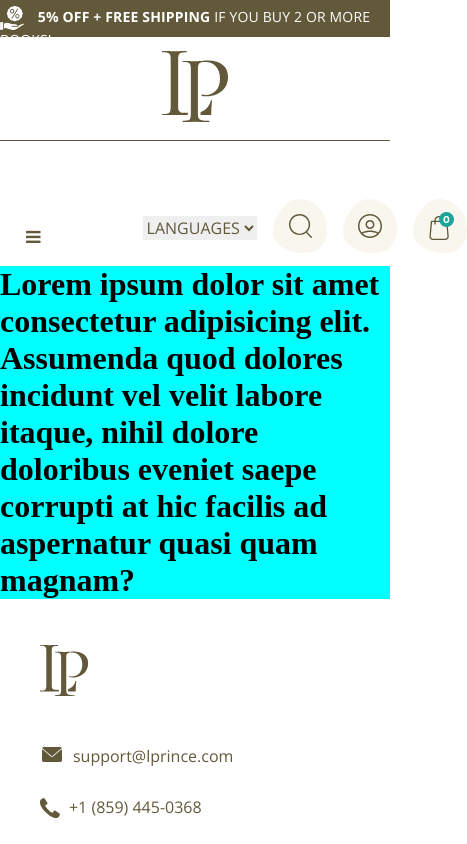
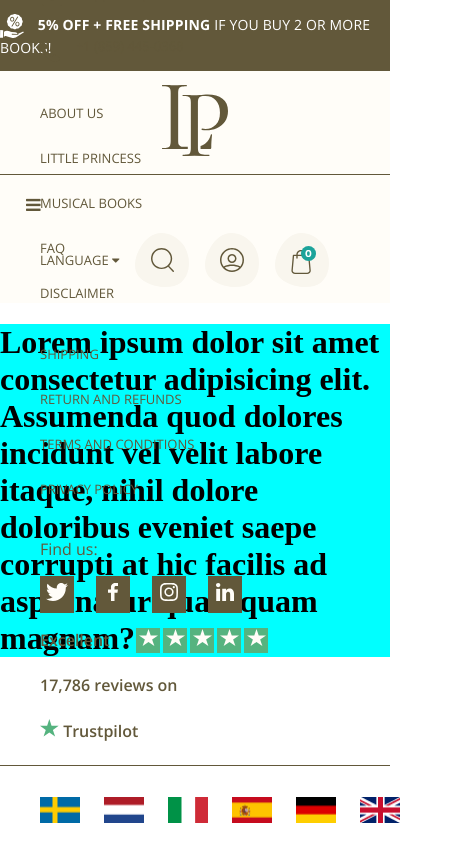
Before and after one commit to saadwiztech/dummy-littlePrinces, an Angular app: page / in a window 390 px wide. Shown: the top 844 px of the page, 467 px wide, since content can reach past the window. Built offline with nearby package versions, Linux system fonts and the light colour scheme.

Commit message:
fixes in ui

```diff
--- a/src/app/app.component.scss
+++ b/src/app/app.component.scss
@@ -1,6 +1,5 @@
-.banner{
-    position:relative;
-    top: 140px;
-    width: 100%;
-    height: 500px;
+.body{
+    display:flex;
+    flex-direction: column;
+    justify-content:center;
 }
--- a/src/app/layout/footer/footer.component.html
+++ b/src/app/layout/footer/footer.component.html
@@ -1,3 +1,4 @@
+<div class="footer">
 <div class="container">
   <div class="content">
     <div class="contact">
@@ -201,3 +202,4 @@
     </ul>
   </div>
 </div>
+</div>
--- a/src/app/layout/footer/footer.component.scss
+++ b/src/app/layout/footer/footer.component.scss
@@ -1,16 +1,25 @@
-.container {
+
+ .footer {
+   width: 100%;
   display: flex;
-  position: fixed;
-  flex-direction: column;
+  justify-content:center;
+  align-content:center;
+
   left: 0;
   bottom: 0;
+  position: fixed;
+   .container {
+    max-width: 1530px;
     width: 100%;
-  text-align: left;
+     display: flex;
+     flex-direction: column;
      font-family: var(--family-primary);
+     align-items: center;
      .content {
+       width: 100%;
        display: flex;
-    width: 95%;
-    justify-content: space-evenly;
+       justify-content: space-around;
+       border-bottom: 0.1px solid var(--text-default);
 
        ul li {
          list-style: none;
@@ -82,7 +91,6 @@
      .flags ul{
        display:flex;
        justify-content:center;
-    border-top: 0.1px solid var(--text-default);
        li{
          list-style: none;
        }
@@ -92,6 +100,16 @@
          margin-top:15.4px;
          margin-right: 24px;
        }
+     }
+
+   }
+ }
+
+ @media only screen and  (max-width: 1149px){
+  ul li a  {
+     font-size: 13px !important;
+     letter-spacing: 0px;
+
   }
 
 }
@@ -123,12 +141,13 @@
 
       .reviews{
         font-weight:600;
-        text-align: left;
+        text-align: left !important;
     }
       }
   }
-  .flags ul{
-    justify-content: flex-start;
+  .flags{
+    width: 100%;
+    display: flex;
   }
   }
 
--- a/src/app/layout/header/header.component.html
+++ b/src/app/layout/header/header.component.html
@@ -4,7 +4,7 @@
 <header>
   <div class="offer">
     <p>
-              <svg  viewBox="0 0 22 22" fill="none" xmlns="http://www.w3.org/2000/svg">
+      <svg viewBox="0 0 22 22" fill="none" xmlns="http://www.w3.org/2000/svg">
         <path
           d="M11.1857 6.15568C11.8074 6.15568 12.3135 5.52632 12.3135 4.75263C12.3135 3.97915 11.8074 3.34979 11.1857 3.34979C10.5637 3.34979 10.0576 3.97915 10.0576 4.75263C10.0576 5.52589 10.5637 6.15568 11.1857 6.15568Z"
           fill="white" />
@@ -23,7 +23,7 @@
 
   </div>
   <div class="logoInMobile">
-      <a  href="#">
+    <a href="#">
       <svg width="66" height="71" viewBox="0 0 66 71" fill="none" xmlns="http://www.w3.org/2000/svg">
         <g clip-path="url(#clip0_408_4)">
           <path
@@ -48,12 +48,11 @@
 
   <div class="container">
     <!-- href="javascript:void(0);"  -->
-      <button type="button" (click)="toggle()" class="burger-icon" >
-        <i  class="fa fa-bars"></i>
+    <button type="button" (click)="toggle()" class="burger-icon">
+      <i class="fa fa-bars"></i>
     </button>
-        <ul class='top-nav' >
-          <li>
-          </li>
+    <ul class='top-nav'>
+
       <li> <a href="#">about us</a> </li>
       <li> <a href="#">little princess</a> </li>
       <li> <a href="#">musical books</a> </li>
@@ -62,7 +61,7 @@
     <ul class="logoInWeb">
       <li>
 
-                <a  href="#">
+        <a href="#">
           <svg width="66" height="71" viewBox="0 0 66 71" fill="none" xmlns="http://www.w3.org/2000/svg">
             <g clip-path="url(#clip0_408_4)">
               <path
@@ -86,34 +85,53 @@
     </ul>
     <ul>
       <li class="contact"><a href="#">contact</a></li>
-              <li><a href="#">
-                <select class="languages" id="language" name="language">
-                  <option value="" selected disabled hidden>Languages</option>
-                  <option value="English">English</option>
-                  <option value="german">german</option>
-                  <option value="spanish">spanish</option >
-                  <option value="italian">italian</option>
-                  <option value="dutch">dutch</option>
-                  <option value="swedish">swedish</option>
+      <li class='dropdown ' (click)="toggleLang()"><a href="#" > Language <i class="fa fa-caret-down"></i>
+      </a>
+      <!-- sub menu links-->
+        <ul class="submenu" [class.lang]="lang">
+          <li class="submenue-item"><a href="#"><img src="../../../assets/images/flag-6.jpg" alt="English"> English</a></li>
+          <li class="submenue-item"><a href="#"><img src="../../../assets/images/flag-5.jpg" alt="German"> german</a></li>
+          <li class="submenue-item"><a href="#"><img src="../../../assets/images/flag-4.jpg" alt="spanish"> spanish</a></li>
+          <li class="submenue-item"><a href="#"><img src="../../../assets/images/flag-3.jpg" alt="Italian"> Italian</a></li>
+          <li class="submenue-item"><a href="#"><img src="../../../assets/images/flag-2.jpg" alt="dutch"> dutch</a></li>
+          <li class="submenue-item"><a href="#"><img src="../../../assets/images/flag-1.jpg" alt="swedish"> swedish</a></li>
 
-                </select>
-              </a></li>
-              <li><a href="#"><svg width="54" height="54" viewBox="0 0 54 54" fill="none" xmlns="http://www.w3.org/2000/svg">
-                <path fill-rule="evenodd" clip-rule="evenodd" d="M47.137 10.2078C55.9823 20.5368 56.8522 40.4228 46.3589 49.1701C35.8656 57.9175 12.7245 54.0034 3.87546 43.6748C-4.97358 33.3461 2.69725 13.6352 13.1869 4.88748C23.6766 -3.86026 38.2879 -0.120808 47.137 10.2078Z" fill="#F9F6EE"/>
-                <path d="M34.1858 32.8873C36.0916 30.9273 37.176 28.2909 37.176 25.5455C37.176 19.7309 32.426 15 26.588 15C20.75 15 16 19.7309 16 25.5455C16 31.36 20.75 36.0909 26.588 36.0909C28.9575 36.0909 31.2431 35.3018 33.0978 33.8582L37.7383 38.7709C37.8843 38.9236 38.0778 39 38.2713 39C38.4502 39 38.6291 38.9345 38.7715 38.8036C39.0636 38.5273 39.0782 38.0691 38.8007 37.7745L34.1858 32.8873ZM32.6743 32.32C30.9984 33.8145 28.837 34.6364 26.588 34.6364C21.5532 34.6364 17.4604 30.56 17.4604 25.5455C17.4604 20.5309 21.5532 16.4545 26.588 16.4545C31.6228 16.4545 35.7156 20.5309 35.7156 25.5455C35.7156 28.1273 34.6057 30.5964 32.6743 32.32Z" fill="#62583A"/>
+
+        </ul>
+      </li>
+        <!-- fill="#F9F6EE" -->
+      <li><a href="#" class='search'><svg width="54" height="54"  viewBox="0 0 54 54" fill="none" xmlns="http://www.w3.org/2000/svg">
+            <path fill-rule="evenodd" clip-rule="evenodd"
+              d="M47.137 10.2078C55.9823 20.5368 56.8522 40.4228 46.3589 49.1701C35.8656 57.9175 12.7245 54.0034 3.87546 43.6748C-4.97358 33.3461 2.69725 13.6352 13.1869 4.88748C23.6766 -3.86026 38.2879 -0.120808 47.137 10.2078Z"
+              fill="#F9F6EE" id="search"/>
+            <path
+              d="M34.1858 32.8873C36.0916 30.9273 37.176 28.2909 37.176 25.5455C37.176 19.7309 32.426 15 26.588 15C20.75 15 16 19.7309 16 25.5455C16 31.36 20.75 36.0909 26.588 36.0909C28.9575 36.0909 31.2431 35.3018 33.0978 33.8582L37.7383 38.7709C37.8843 38.9236 38.0778 39 38.2713 39C38.4502 39 38.6291 38.9345 38.7715 38.8036C39.0636 38.5273 39.0782 38.0691 38.8007 37.7745L34.1858 32.8873ZM32.6743 32.32C30.9984 33.8145 28.837 34.6364 26.588 34.6364C21.5532 34.6364 17.4604 30.56 17.4604 25.5455C17.4604 20.5309 21.5532 16.4545 26.588 16.4545C31.6228 16.4545 35.7156 20.5309 35.7156 25.5455C35.7156 28.1273 34.6057 30.5964 32.6743 32.32Z"
+              fill="#62583A" />
           </svg>
         </a></li>
-              <li><a href="#"><svg width="54" height="54" viewBox="0 0 54 54" fill="none" xmlns="http://www.w3.org/2000/svg">
-                <path fill-rule="evenodd" clip-rule="evenodd" d="M47.137 10.2078C55.9823 20.5368 56.8522 40.4228 46.3589 49.1701C35.8656 57.9175 12.7245 54.0034 3.87546 43.6748C-4.97358 33.3461 2.69725 13.6352 13.1869 4.88748C23.6766 -3.86026 38.2879 -0.120808 47.137 10.2078Z" fill="#F9F6EE"/>
-                <path d="M27 15C20.3833 15 15 20.3833 15 27C15 33.6167 20.3833 39 27 39C33.6167 39 39 33.6167 39 27C39 20.3833 33.6167 15 27 15ZM27 16.5C32.7898 16.5 37.5 21.2102 37.5 27C37.5 29.4121 36.6741 31.63 35.3016 33.4047C30.0373 30.9133 23.9626 30.9133 18.6984 33.4047C17.3259 31.63 16.5 29.4121 16.5 27C16.5 21.2102 21.2102 16.5 27 16.5ZM19.7506 34.5774C24.3782 32.5277 29.6218 32.5277 34.2494 34.5774C32.3628 36.3831 29.8116 37.5001 27 37.5001C24.1884 37.5001 21.6372 36.3831 19.7506 34.5774Z" fill="#62583A"/>
-                <path d="M27 30C29.4814 30 31.5 27.9815 31.5 25.5C31.5 23.0185 29.4814 21 27 21C24.5186 21 22.5 23.0185 22.5 25.5C22.5 27.9815 24.5186 30 27 30ZM27 22.5C28.6546 22.5 30 23.8455 30 25.5C30 27.1546 28.6545 28.5 27 28.5C25.3454 28.5 24 27.1545 24 25.5C24 23.8455 25.3455 22.5 27 22.5Z" fill="#62583A"/>
+      <li><a href="#" class='account'><svg  width="54" height="54" viewBox="0 0 54 54" fill="none" xmlns="http://www.w3.org/2000/svg">
+            <path fill-rule="evenodd" clip-rule="evenodd"
+              d="M47.137 10.2078C55.9823 20.5368 56.8522 40.4228 46.3589 49.1701C35.8656 57.9175 12.7245 54.0034 3.87546 43.6748C-4.97358 33.3461 2.69725 13.6352 13.1869 4.88748C23.6766 -3.86026 38.2879 -0.120808 47.137 10.2078Z"
+              fill="#F9F6EE" id='account' />
+            <path
+              d="M27 15C20.3833 15 15 20.3833 15 27C15 33.6167 20.3833 39 27 39C33.6167 39 39 33.6167 39 27C39 20.3833 33.6167 15 27 15ZM27 16.5C32.7898 16.5 37.5 21.2102 37.5 27C37.5 29.4121 36.6741 31.63 35.3016 33.4047C30.0373 30.9133 23.9626 30.9133 18.6984 33.4047C17.3259 31.63 16.5 29.4121 16.5 27C16.5 21.2102 21.2102 16.5 27 16.5ZM19.7506 34.5774C24.3782 32.5277 29.6218 32.5277 34.2494 34.5774C32.3628 36.3831 29.8116 37.5001 27 37.5001C24.1884 37.5001 21.6372 36.3831 19.7506 34.5774Z"
+              fill="#62583A" />
+            <path
+              d="M27 30C29.4814 30 31.5 27.9815 31.5 25.5C31.5 23.0185 29.4814 21 27 21C24.5186 21 22.5 23.0185 22.5 25.5C22.5 27.9815 24.5186 30 27 30ZM27 22.5C28.6546 22.5 30 23.8455 30 25.5C30 27.1546 28.6545 28.5 27 28.5C25.3454 28.5 24 27.1545 24 25.5C24 23.8455 25.3455 22.5 27 22.5Z"
+              fill="#62583A" />
           </svg>
         </a></li>
-              <li><a href="#"><svg width="54" height="54" viewBox="0 0 54 54" fill="none" xmlns="http://www.w3.org/2000/svg">
-                <path fill-rule="evenodd" clip-rule="evenodd" d="M47.137 10.2078C55.9823 20.5368 56.8522 40.4228 46.3589 49.1701C35.8656 57.9175 12.7245 54.0034 3.87546 43.6748C-4.97358 33.3461 2.69725 13.6352 13.1869 4.88748C23.6766 -3.86026 38.2879 -0.120808 47.137 10.2078Z" fill="#F9F6EE"/>
-                <path d="M16.4261 37.746L17.8117 22.2712C17.8413 21.9276 18.1333 21.6675 18.4748 21.6675H21.3251C21.3647 19.0859 23.4925 17 26.1053 17C28.7181 17 30.846 19.0859 30.8856 21.6675H33.7359C34.0823 21.6675 34.3693 21.9276 34.399 22.2712L35.7846 37.746C35.7846 37.7656 35.7896 37.7853 35.7896 37.8049C35.7896 39.5669 34.1615 41 32.1574 41H20.0533C18.0492 41 16.4211 39.5669 16.4211 37.8049C16.4211 37.7853 16.4211 37.7656 16.4261 37.746ZM26.1053 18.3252C24.2299 18.3252 22.7008 19.8172 22.6612 21.6675H29.5495C29.5099 19.8172 27.9808 18.3252 26.1053 18.3252ZM20.0533 39.6748H32.1574C33.4143 39.6748 34.4337 38.8503 34.4535 37.8344L33.1273 22.9975H30.8905V25.0098C30.8905 25.3779 30.5936 25.6724 30.2225 25.6724C29.8514 25.6724 29.5544 25.3779 29.5544 25.0098V22.9975H22.6612V25.0098C22.6612 25.3779 22.3643 25.6724 21.9931 25.6724C21.622 25.6724 21.3251 25.3779 21.3251 25.0098V22.9975H19.0884L17.7572 37.8344C17.777 38.8503 18.8014 39.6748 20.0533 39.6748Z" fill="#62583A"/>
-                <circle cx="33.5" cy="20.5" r="7.5" fill="#1CA39A"/>
-                <path d="M33.39 24.12C32.81 24.12 32.2933 23.9767 31.84 23.69C31.3867 23.4033 31.03 22.99 30.77 22.45C30.5167 21.9033 30.39 21.2533 30.39 20.5C30.39 19.7467 30.5167 19.1 30.77 18.56C31.03 18.0133 31.3867 17.5967 31.84 17.31C32.2933 17.0233 32.81 16.88 33.39 16.88C33.97 16.88 34.4867 17.0233 34.94 17.31C35.3933 17.5967 35.7467 18.0133 36 18.56C36.26 19.1 36.39 19.7467 36.39 20.5C36.39 21.2533 36.26 21.9033 36 22.45C35.7467 22.99 35.3933 23.4033 34.94 23.69C34.4867 23.9767 33.97 24.12 33.39 24.12ZM33.39 22.75C33.8167 22.75 34.15 22.5667 34.39 22.2C34.6367 21.8333 34.76 21.2667 34.76 20.5C34.76 19.7333 34.6367 19.1667 34.39 18.8C34.15 18.4333 33.8167 18.25 33.39 18.25C32.97 18.25 32.6367 18.4333 32.39 18.8C32.15 19.1667 32.03 19.7333 32.03 20.5C32.03 21.2667 32.15 21.8333 32.39 22.2C32.6367 22.5667 32.97 22.75 33.39 22.75Z" fill="white"/>
+      <li><a href="#" class="cart"><svg width="54" height="54"  viewBox="0 0 54 54" fill="none" xmlns="http://www.w3.org/2000/svg">
+            <path fill-rule="evenodd" clip-rule="evenodd"
+              d="M47.137 10.2078C55.9823 20.5368 56.8522 40.4228 46.3589 49.1701C35.8656 57.9175 12.7245 54.0034 3.87546 43.6748C-4.97358 33.3461 2.69725 13.6352 13.1869 4.88748C23.6766 -3.86026 38.2879 -0.120808 47.137 10.2078Z"
+              fill="#F9F6EE" id="cart"/>
+            <path
+              d="M16.4261 37.746L17.8117 22.2712C17.8413 21.9276 18.1333 21.6675 18.4748 21.6675H21.3251C21.3647 19.0859 23.4925 17 26.1053 17C28.7181 17 30.846 19.0859 30.8856 21.6675H33.7359C34.0823 21.6675 34.3693 21.9276 34.399 22.2712L35.7846 37.746C35.7846 37.7656 35.7896 37.7853 35.7896 37.8049C35.7896 39.5669 34.1615 41 32.1574 41H20.0533C18.0492 41 16.4211 39.5669 16.4211 37.8049C16.4211 37.7853 16.4211 37.7656 16.4261 37.746ZM26.1053 18.3252C24.2299 18.3252 22.7008 19.8172 22.6612 21.6675H29.5495C29.5099 19.8172 27.9808 18.3252 26.1053 18.3252ZM20.0533 39.6748H32.1574C33.4143 39.6748 34.4337 38.8503 34.4535 37.8344L33.1273 22.9975H30.8905V25.0098C30.8905 25.3779 30.5936 25.6724 30.2225 25.6724C29.8514 25.6724 29.5544 25.3779 29.5544 25.0098V22.9975H22.6612V25.0098C22.6612 25.3779 22.3643 25.6724 21.9931 25.6724C21.622 25.6724 21.3251 25.3779 21.3251 25.0098V22.9975H19.0884L17.7572 37.8344C17.777 38.8503 18.8014 39.6748 20.0533 39.6748Z"
+              fill="#62583A" />
+            <circle cx="33.5" cy="20.5" r="7.5" fill="#1CA39A" />
+            <path
+              d="M33.39 24.12C32.81 24.12 32.2933 23.9767 31.84 23.69C31.3867 23.4033 31.03 22.99 30.77 22.45C30.5167 21.9033 30.39 21.2533 30.39 20.5C30.39 19.7467 30.5167 19.1 30.77 18.56C31.03 18.0133 31.3867 17.5967 31.84 17.31C32.2933 17.0233 32.81 16.88 33.39 16.88C33.97 16.88 34.4867 17.0233 34.94 17.31C35.3933 17.5967 35.7467 18.0133 36 18.56C36.26 19.1 36.39 19.7467 36.39 20.5C36.39 21.2533 36.26 21.9033 36 22.45C35.7467 22.99 35.3933 23.4033 34.94 23.69C34.4867 23.9767 33.97 24.12 33.39 24.12ZM33.39 22.75C33.8167 22.75 34.15 22.5667 34.39 22.2C34.6367 21.8333 34.76 21.2667 34.76 20.5C34.76 19.7333 34.6367 19.1667 34.39 18.8C34.15 18.4333 33.8167 18.25 33.39 18.25C32.97 18.25 32.6367 18.4333 32.39 18.8C32.15 19.1667 32.03 19.7333 32.03 20.5C32.03 21.2667 32.15 21.8333 32.39 22.2C32.6367 22.5667 32.97 22.75 33.39 22.75Z"
+              fill="white" />
           </svg>
         </a></li>
 
--- a/src/app/layout/header/header.component.scss
+++ b/src/app/layout/header/header.component.scss
@@ -1,10 +1,14 @@
 header {
   text-transform: uppercase;
-
+  font-family: var(--family-primary);
+  background-color:#FFFDF8;
+  display:flex;
+  flex-direction: column;
+  align-items: center;
   .offer {
     background: #62583A;
     font-family: var(--family-primary);
-    height:37px;
+    height:auto;
     letter-spacing: 0.01rem;
     font-size: 14px;
     display: flex;
@@ -16,10 +20,8 @@ header {
           width: 24px;
           height: 24px;
           vertical-align: middle;
-          top: 2px;
         }
         position: relative;
-        top: -8px;
       }
 
     b {
@@ -35,67 +37,106 @@ header {
   display:none;
 }
 .container {
+  max-width: 1530px;
+  width:100%;
   display: flex;
+  flex-wrap: wrap;
   position: relative;
-  height:104px;
   font-size: 16px;
+  line-height: 1%;
   align-items: center;
-  right: 0;
-  left: 0;
-  top: 35px;
-  bottom: 17%;
-  justify-content: center;
-
+  justify-content: space-around;
+  background-color: #FFFDF8;
+  flex-wrap: wrap;
   .burger-icon{
     display:none;
   }
   .logoInWeb{
       display: block;
       li a svg{
-
       vertical-align: middle;
       }
     }
     ul {
-      justify-content: space-evenly;
         display: flex;
         text-align: center;
         align-items: center;
     }
 
     ul li {
-        display: inline;
       list-style: none;
       letter-spacing: 0.01rem;
-      margin-left: 1rem;
+      margin-right: 1rem;
+      // Start of sub menu
+      .submenu {
+        display: none;
+      }
+      .lang {
+        display: flex;
+        position: absolute;
+        background-color:#FFFDF8;
+        max-width: auto;
+        box-shadow: 0px 0px 35px rgba(54, 53, 48, 0.1);
+        justify-content: space-between;
+        flex-direction: column;
+        height: 485px;
+        margin-top: 19px;
+
+        padding: 15px 59px 25px 24px;
+        li{
+        // min-width: 100% !important;
+        align-items: center;
+
+        a {
+          color: #62583A;
+          img{
+            vertical-align: middle;
+            width: 3rem;
+            height: 2rem;
+            padding-right: 1rem;
+          }
+        }
+        }
+      }
+
+      // End of sub sub Menu
+
     }
 
     ul li a {
       text-decoration: none;
       color: var(--text-default);
-      .languages{
-        position: relative;
-        border: none;
-        font-size: 16px;
-        font-family: var(--family-primary);
-        color: var(--text-default);
-        text-transform: uppercase;
+
+
+     #search:hover, #account:hover, #cart:hover{
+        fill: #FFFDF8;
       }
 
     }
   }
 }
+@media only screen and  (max-width: 1149px){
+  .container {
 
-@media only screen and  (max-width: 991px){
+    justify-content: center;
+    ul li a {
+      font-size: 13px;
+      letter-spacing: 0px;
+    }
+  }
+
+}
+@media only screen and  (max-width: 1013px){
   header {
     .logoInMobile{
       display: flex;
       justify-content:center;
-      border-bottom: 0.01rem solid var(--text-default);
+      font-size: 13px;
       padding-bottom: 14px;
       margin-top: 14px;
     }
     .container{
+      border-top: 0.01rem solid var(--text-default);
   justify-content: space-between;
 
   ul li.contact{
--- a/src/app/layout/header/header.component.ts
+++ b/src/app/layout/header/header.component.ts
@@ -9,10 +9,13 @@ export class HeaderComponent implements OnInit {
 
   constructor() { }
   check : boolean = false;
+  lang :boolean = false;
 
   ngOnInit() {
   }
-
+  toggleLang(){
+    this.lang = !this.lang;
+  }
   toggle() {
     this.check = !this.check;
   }
```
Lines whose indentation alone changed are shown as unchanged.
